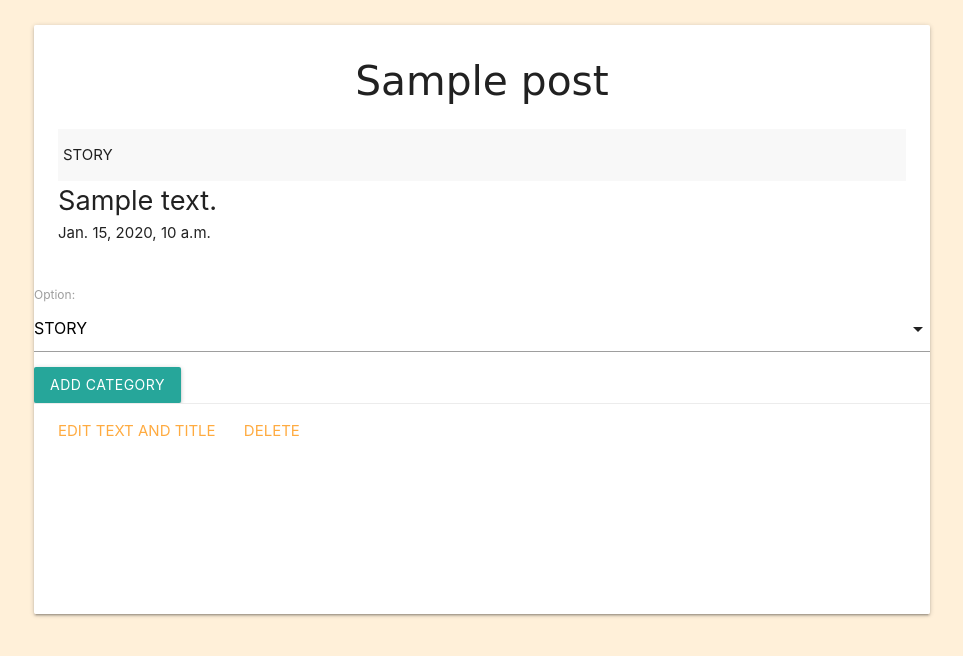
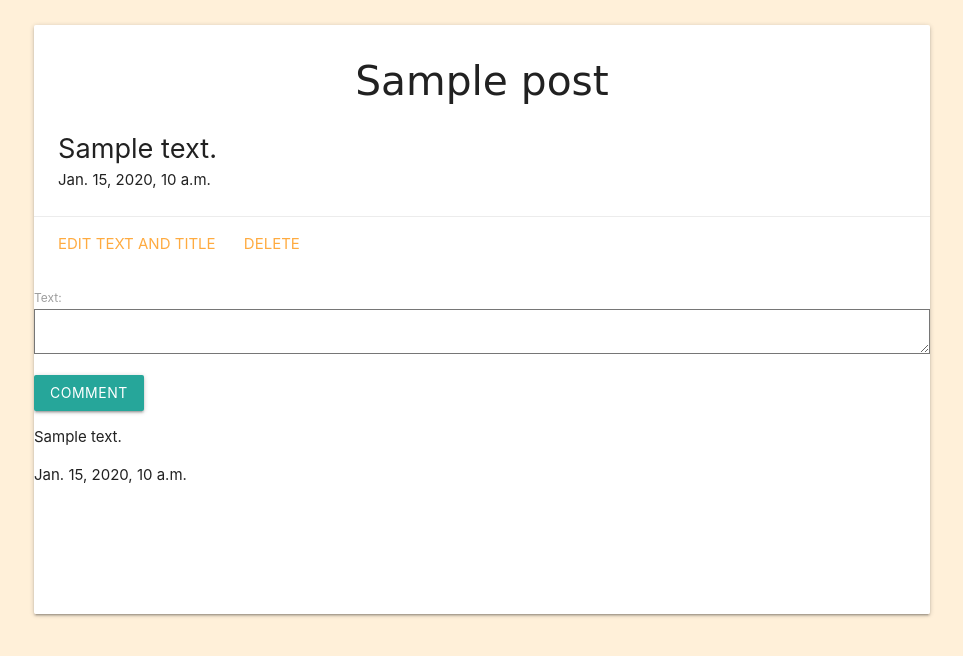
Before and after one commit to JennaRParker/brainDump, a Django app: page /posts/1/ in a window 1280 px wide. Shown: the part 111-767 px from the top of the page, without its empty margins (158-1121 px from the left). Run offline with Django 4.2, Linux system fonts and the light colour scheme; tables that the repository leaves empty hold one stand-in row (values such as "Sample post"); some web fonts are replaced.

Commit message:
creates the ability to post comments on posts

```diff
--- a/the_app/admin.py
+++ b/the_app/admin.py
@@ -1,7 +1,9 @@
 from django.contrib import admin
 
-from .models import Post, Category
+from .models import Post, Category, Comment
 
 admin.site.register(Post)
 
 admin.site.register(Category)
+
+admin.site.register(Comment)
--- a/the_app/forms.py
+++ b/the_app/forms.py
@@ -1,7 +1,7 @@
 from django.forms import ModelForm
-from .models import Category
+from .models import Comment
 
-class CategoryForm(ModelForm):
+class CommentForm(ModelForm):
     class Meta:
-        model = Category
-        fields = ['option',]
+        model = Comment
+        fields = ['text',]
--- a/the_app/models.py
+++ b/the_app/models.py
@@ -13,6 +13,16 @@ OPTIONS = (
     ('F', 'FUN FACT')
 )
 
+class Category(models.Model):
+    option = models.CharField(
+        max_length=1,
+        choices=OPTIONS,
+        default=OPTIONS[0][1]
+    )
+
+    def __str__(self):
+        return f"{self.get_option_display()}"
+
 class Post(models.Model):
     text = models.TextField(max_length=1000)
     date = models.DateTimeField(auto_now_add=True)
@@ -22,6 +32,7 @@ class Post(models.Model):
     #dislikes
     #category many to many field
     user = models.ForeignKey(User, on_delete=models.CASCADE)
+    categories = models.ManyToManyField(Category)
 
     def __str__(self):
         return(self.caption)
@@ -29,14 +40,7 @@ class Post(models.Model):
     def get_absolute_url(self):
         return reverse('detail', kwargs={'post_id': self.id})
 
-class Category(models.Model):
-    option = models.CharField(
-        max_length=1,
-        choices=OPTIONS,
-        default=OPTIONS[0][1]
-    )
-
+class Comment(models.Model):
+    text = models.TextField(max_length=200)
+    date = models.DateTimeField(auto_now_add=True)
     post = models.ForeignKey(Post, on_delete=models.CASCADE)
-
-    def __str__(self):
-        return f"{self.get_option_display()}"
--- a/the_app/templates/detail.html
+++ b/the_app/templates/detail.html
@@ -14,14 +14,18 @@
       <p class="text">{{ post.text }}</p>
       <p>{{ post.date }}</p>
     </div>
-    <form action="{% url 'add_category' post.id %}" method="post">
-        {% csrf_token %} {{ category_form.as_p }}
-        <input type="submit" class="btn" value="Add Category">
-      </form>
     <div class="card-action">
         <a href="{% url 'post_update' post.id %}">Edit Text and Title</a>
         <a href="{% url 'post_delete' post.id %}">Delete</a>
     </div>
+    <form action="{%url 'add_comment' post.id %}" method="post">
+        {% csrf_token %} {{ comment_form.as_p }}
+        <input type="submit" class="btn" value="Comment" />
+      </form>
+    {% for comment in post.comment_set.all %}
+    <p>{{comment.text}}</p>
+    <p>{{comment.date}}</p>
+    {% endfor %}
   </div>
   <script>
     var selectEl = document.getElementById('id_option');
--- a/the_app/urls.py
+++ b/the_app/urls.py
@@ -8,6 +8,7 @@ urlpatterns = [
     path('posts/<int:post_id>/', views.post_detail, name='detail'),
     path('posts/<int:pk>/update/', views.PostUpdate.as_view(), name='post_update'),
     path('posts/<int:pk>/delete/', views.PostDelete.as_view(), name='post_delete'),
-    path('posts/<int:post_id>/add_category/', views.add_category, name='add_category'),
+    path('posts/<int:post_id>/add_comment/', views.add_comment, name='add_comment'),
     path('accounts/signup/', views.signup, name='signup'),
+    path('posts/<int:post_id>/assoc_category/<int:category_id>/', views.assoc_category, name='assoc_category'),
 ]
--- a/the_app/views.py
+++ b/the_app/views.py
@@ -1,7 +1,7 @@
 from django.shortcuts import redirect, render
 from django.views.generic.edit import CreateView, UpdateView, DeleteView
 from django.contrib.auth.forms import UserCreationForm
-from the_app.forms import CategoryForm
+from the_app.forms import CommentForm
 from django.contrib.auth import logout
 from django.contrib.auth.mixins import LoginRequiredMixin
 from django.contrib.auth.decorators import login_required
@@ -17,8 +17,8 @@ def home(request):
 
 def post_detail(request, post_id):
         post = Post.objects.get(id=post_id)
-        category_form = CategoryForm()
-        return render(request,'detail.html', {'post': post, 'category_form': category_form})
+        comment_form = CommentForm()
+        return render(request,'detail.html', {'post': post, 'comment_form': comment_form})
 
 class PostCreate(LoginRequiredMixin, CreateView):
     model = Post
@@ -36,13 +36,19 @@ class PostDelete(LoginRequiredMixin, DeleteView):
     success_url = '/home/'
 
 @login_required
-def add_category(request, post_id):
-    form = CategoryForm(request.POST)
+def add_comment(request, post_id):
+    form = CommentForm(request.POST)
     if form.is_valid():
-        new_category = form.save(commit=False)
-        new_category.post_id=post_id
-        new_category.save()
+        new_comment = form.save(commit=False)
+        new_comment.post_id=post_id
+        new_comment.save()
     return redirect('detail', post_id=post_id)
+
+@login_required
+def assoc_category(request, post_id, category_id):
+  # Note that you can pass a toy's id instead of the whole object
+   Post.objects.get(id=post_id).categories.add(category_id)
+   return redirect('detail', post_id=post_id)
 
 def signup(request):
   error_message = ''
```
Also changed, not shown: the_app/migrations/0006_remove_category_post_post_categories.py (added), the_app/migrations/0007_comment.py (added).
